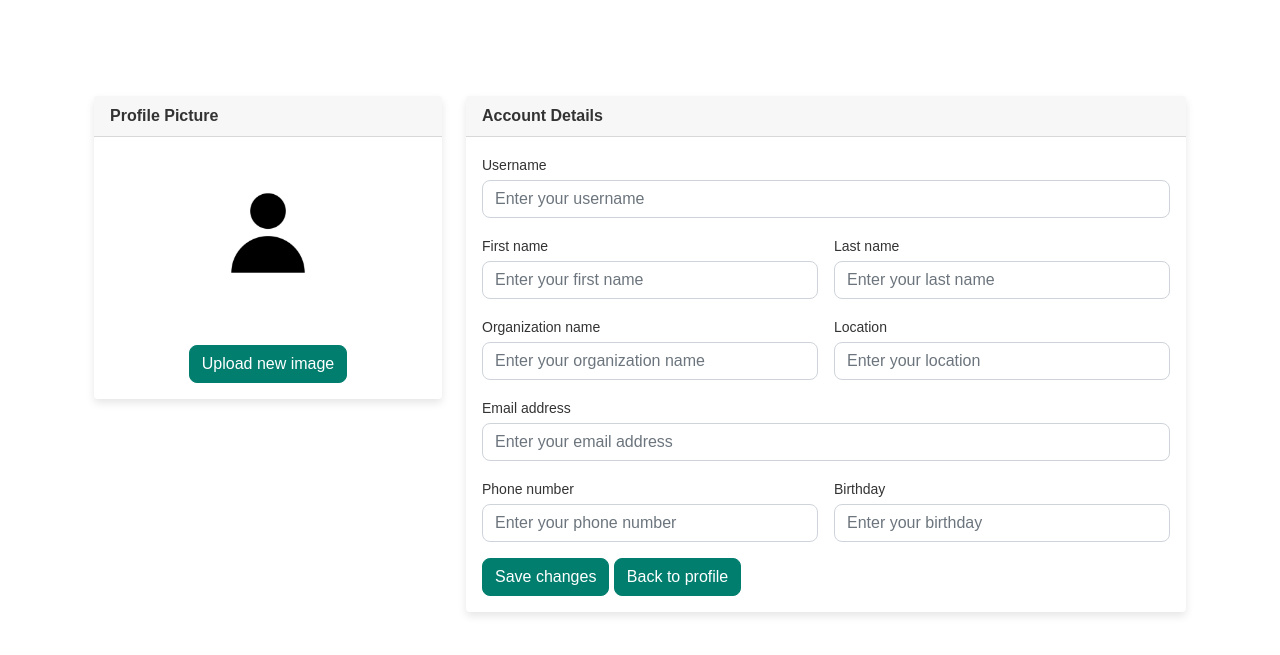
After one commit to ABektash/Plagiarism_Checker, a PHP site: template App/Views/editProfile.php in a window 1280 px wide. The commit adds this page. Shown: the top 655 px of the page. Run offline with PHP 8.4, Linux system fonts and the light colour scheme; the template is opened without the code that fills it, so the values that code supplies are empty; a stand-in replaces the project's code that opens the database connection; some libraries are stand-ins or nearby versions.

Commit message:
Created profile and edit profile details

```diff
--- /dev/null
+++ b/App/Views/editProfile.php
@@ -0,0 +1,82 @@
+<!DOCTYPE html>
+<html lang="en">
+<head>
+    <meta charset="utf-8">
+    <meta name="viewport" content="width=device-width, initial-scale=1">
+    <link href="https://cdn.jsdelivr.net/npm/bootstrap@5.0.1/dist/css/bootstrap.min.css" rel="stylesheet">
+    <!-- <link rel="stylesheet" href="/Plagiarism_Checker/public/assets/css/file.css"> -->
+    <link rel="stylesheet" href="/Plagiarism_Checker/public/assets/css/editProfile.css">
+</head>
+<body class="body">
+<!-- <?php include 'inc/header.php'; ?> -->
+<div class="container-xl px-4 mt-4">
+
+    <br><br><br>
+
+    <div class="row">
+        <div class="col-xl-4">
+            <div class="card mb-4 mb-xl-0">
+                <div class="card-header">Profile Picture</div>
+                <div class="card-body text-center">
+                    <img class="img-account-profile rounded-circle mb-2" src="/Plagiarism_Checker/public/assets/images/defaultpic.jpg" alt="Profile Image">
+                    <div class="small font-italic text-muted mb-4"></div>
+                    <button class="btn btn-primary" type="button">Upload new image</button>
+                </div>
+            </div>
+        </div>
+        <div class="col-xl-8">
+            <div class="card mb-4">
+                <div class="card-header">Account Details</div>
+                <div class="card-body">
+                    <form>
+                        <div class="mb-3">
+                            <label class="small mb-1" for="inputUsername">Username</label>
+                            <input class="form-control" id="inputUsername" type="text" placeholder="Enter your username" >
+                        </div>
+                        <div class="row gx-3 mb-3">
+                            <div class="col-md-6">
+                                <label class="small mb-1" for="inputFirstName">First name</label>
+                                <input class="form-control" id="inputFirstName" type="text" placeholder="Enter your first name">
+                            </div>
+                            <div class="col-md-6">
+                                <label class="small mb-1" for="inputLastName">Last name</label>
+                                <input class="form-control" id="inputLastName" type="text" placeholder="Enter your last name">
+                            </div>
+                        </div>
+                        <div class="row gx-3 mb-3">
+                            <div class="col-md-6">
+                                <label class="small mb-1" for="inputOrgName">Organization name</label>
+                                <input class="form-control" id="inputOrgName" type="text" placeholder="Enter your organization name" >
+                            </div>
+                            <div class="col-md-6">
+                                <label class="small mb-1" for="inputLocation">Location</label>
+                                <input class="form-control" id="inputLocation" type="text" placeholder="Enter your location" >
+                            </div>
+                        </div>
+                        <div class="mb-3">
+                            <label class="small mb-1" for="inputEmailAddress">Email address</label>
+                            <input class="form-control" id="inputEmailAddress" type="email" placeholder="Enter your email address" >
+                        </div>
+                        <div class="row gx-3 mb-3">
+                            <div class="col-md-6">
+                                <label class="small mb-1" for="inputPhone">Phone number</label>
+                                <input class="form-control" id="inputPhone" type="tel" placeholder="Enter your phone number" >
+                            </div>
+                            <div class="col-md-6">
+                                <label class="small mb-1" for="inputBirthday">Birthday</label>
+                                <input class="form-control" id="inputBirthday" type="text" placeholder="Enter your birthday" >
+                            </div>
+                        </div>
+                        <button class="btn btn-primary" type="button">Save changes</button>
+                        <button class="btn btn-primary" type="button" onclick="window.location.href='<?php url('profile/index'); ?>'">Back to profile</button>
+                    </form>
+                </div>
+            </div>
+        </div>
+    </div>
+</div>
+<!-- <?php include 'inc/footer.php'; ?> -->
+<script src="https://code.jquery.com/jquery-1.10.2.min.js"></script>
+<script src="https://cdn.jsdelivr.net/npm/bootstrap@5.0.1/dist/js/bootstrap.bundle.min.js"></script>
+</body>
+</html>
--- a/App/Views/home.php
+++ b/App/Views/home.php
@@ -4,8 +4,6 @@
 
 <head>
     <link rel="stylesheet" href="/Plagiarism_Checker/public/assets/css/home.css">
-    <link rel="stylesheet" href="/Plagiarism_Checker/public/assets/css/header.css">
-    <link rel="stylesheet" href="/Plagiarism_Checker/public/assets/css/footer.css">
     <link rel="stylesheet" href="/Plagiarism_Checker/public/assets/css/LoginPopup.css">
     <script>
         document.addEventListener("DOMContentLoaded", function() {
--- a/App/Views/inc/footer.php
+++ b/App/Views/inc/footer.php
@@ -1,3 +1,5 @@
+<link rel="stylesheet" href="/Plagiarism_Checker/public/assets/css/footer.css">
+
 <div class='footer' id='footer'>
     <div class="footer-content">
         <div class="footer-content-left">
--- a/App/Views/inc/header.php
+++ b/App/Views/inc/header.php
@@ -1,5 +1,7 @@
+<link rel="stylesheet" href="/Plagiarism_Checker/public/assets/css/header.css">
+
 <div class="navbar">
-    <h1 style="color: #027e6f;">PLAGIARISM DETECTION</h1>
+    <h1 class="navheader">PLAGIARISM DETECTION</h1>
     <ul class="navbar-menu">
         <a href="dashboard" class="nav-link">Dashboard</a>
         <a href="manageAssignments" class="nav-link">Manage Assignments</a>
```
Also changed, not shown: App/Controllers/ProfileController.php (added, +10 -0 lines), App/Controllers/editProfileController.php (added, +10 -0 lines), App/Views/profile.php (added, +236 -0 lines), public/assets/css/editProfile.css (added), public/assets/css/footer.css, public/assets/css/header.css, public/assets/css/profile.css (added), public/assets/images/image.png (added), public/assets/images/yy66.jpg (added).
